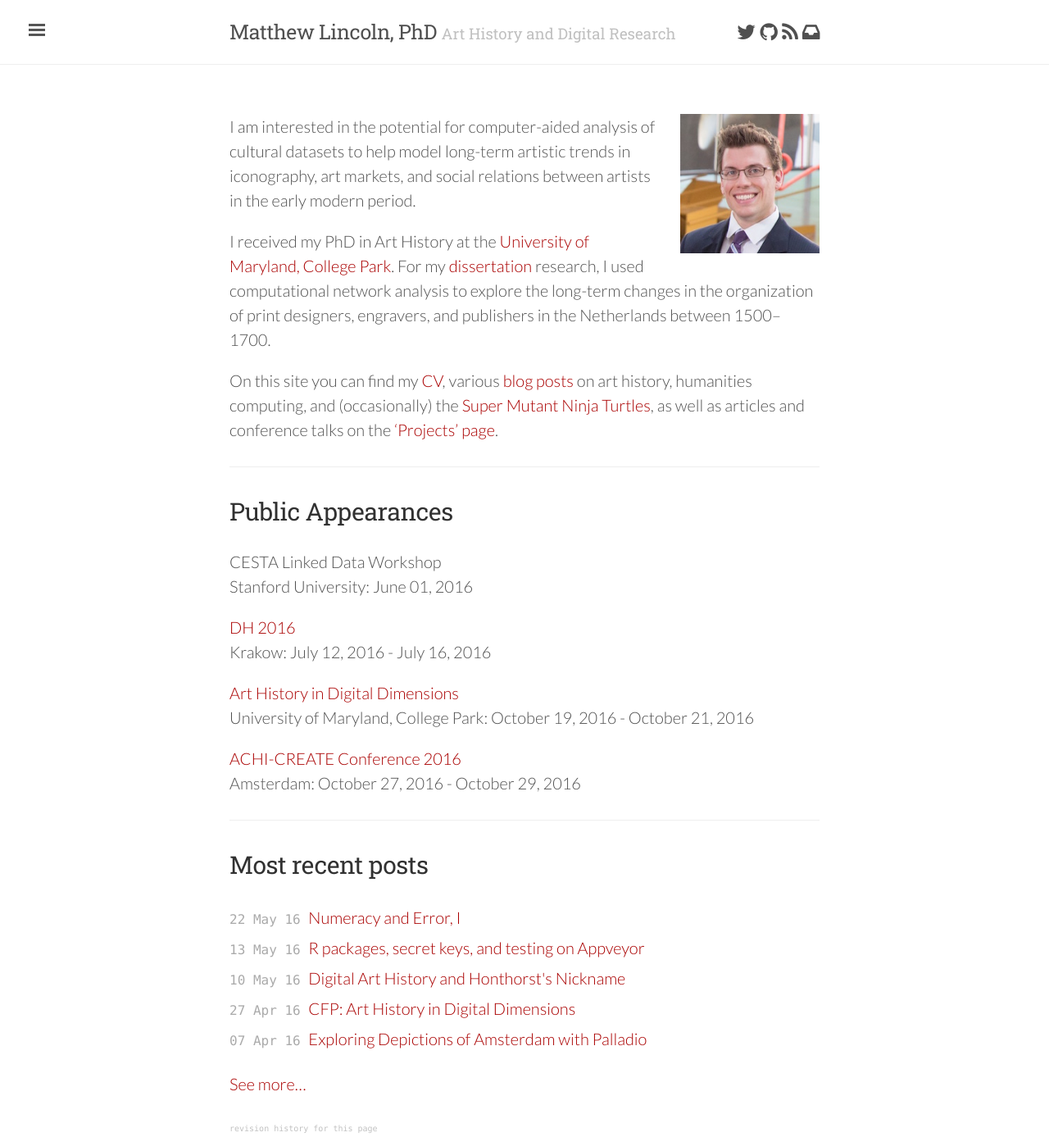
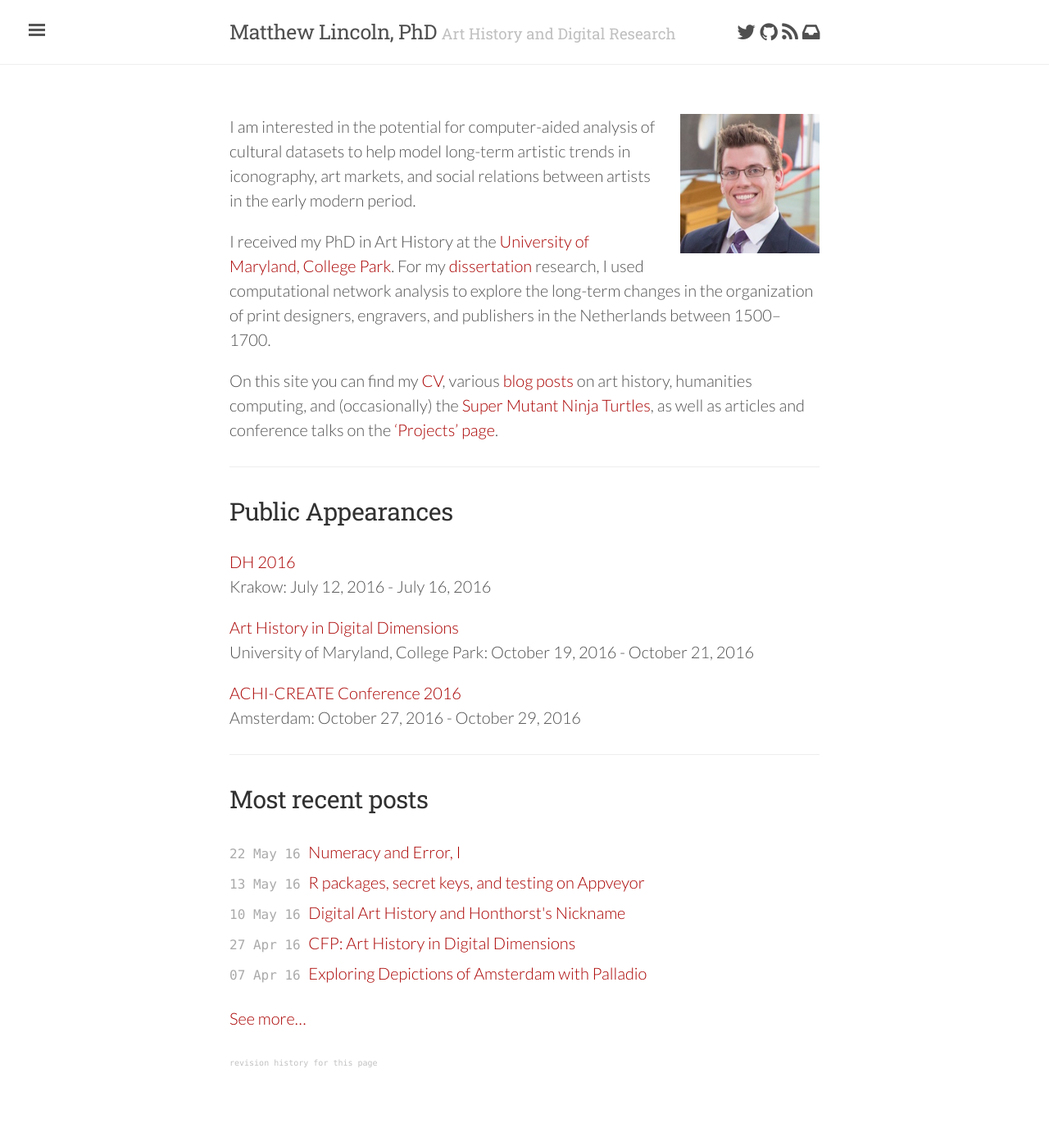
Before and after one commit to mdlincoln/mdlincoln.github.io, a Jekyll site: the page built from index.md, in a window 1280 px wide. Shown: the whole page at 82% size. Built offline with Jekyll 4.4.1, drawn with Linux system fonts in a browser that asks for light colours; nearby versions of some CDN libraries; after the commit the page ends 1307 px from its top, so only the background shows below that.

Commit message:
CESTA talk done

```diff
--- a/_data/travel.yaml
+++ b/_data/travel.yaml
@@ -13,6 +13,3 @@
   url: http://dah-dimensions.org/
   datestart: 2016-10-19 00:00:00 -0500
   dateend: 2016-10-21  00:00:00 -0500
-- venue: CESTA Linked Data Workshop
-  location: Stanford University
-  datestart: 2016-06-01 00:00:00 -0500
```
